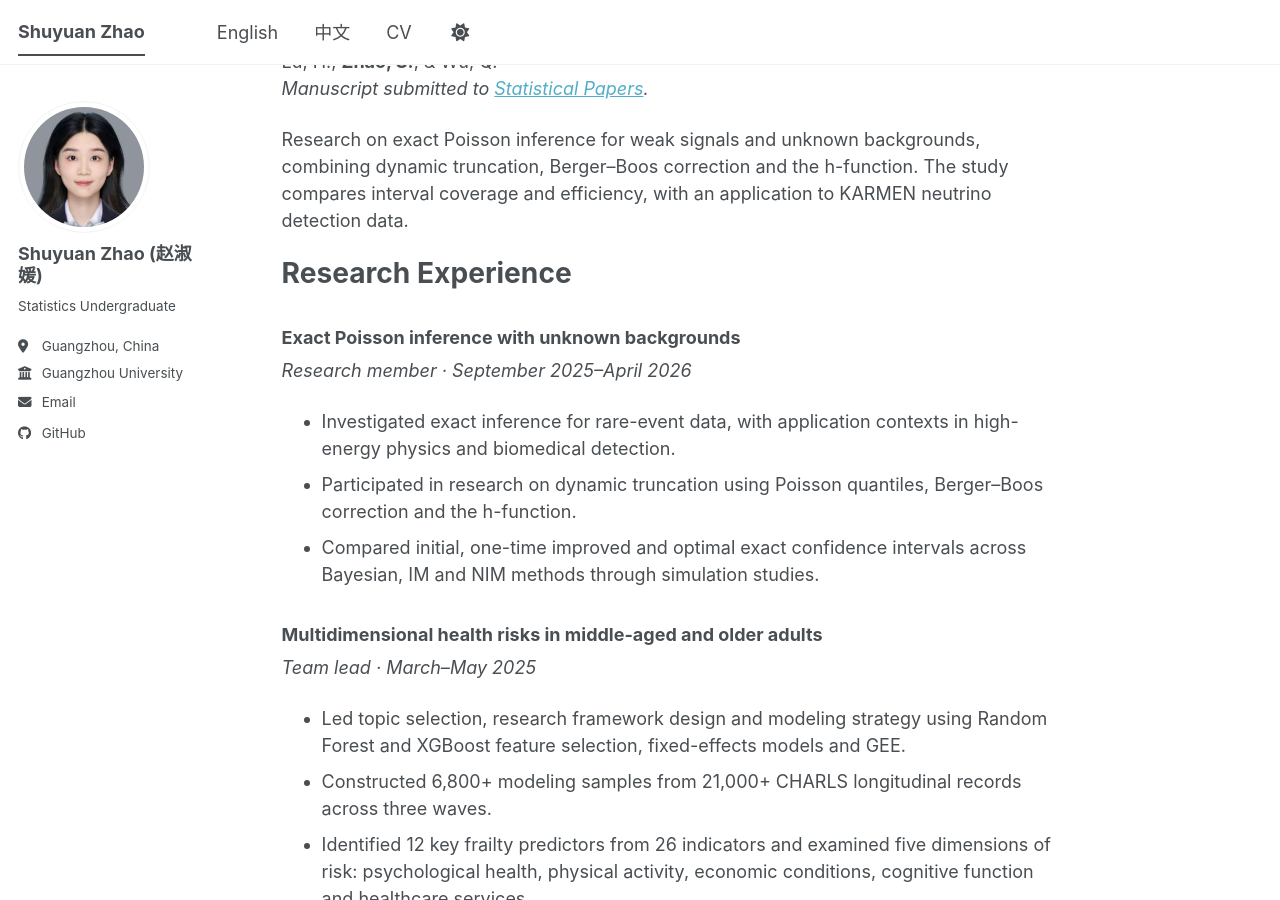
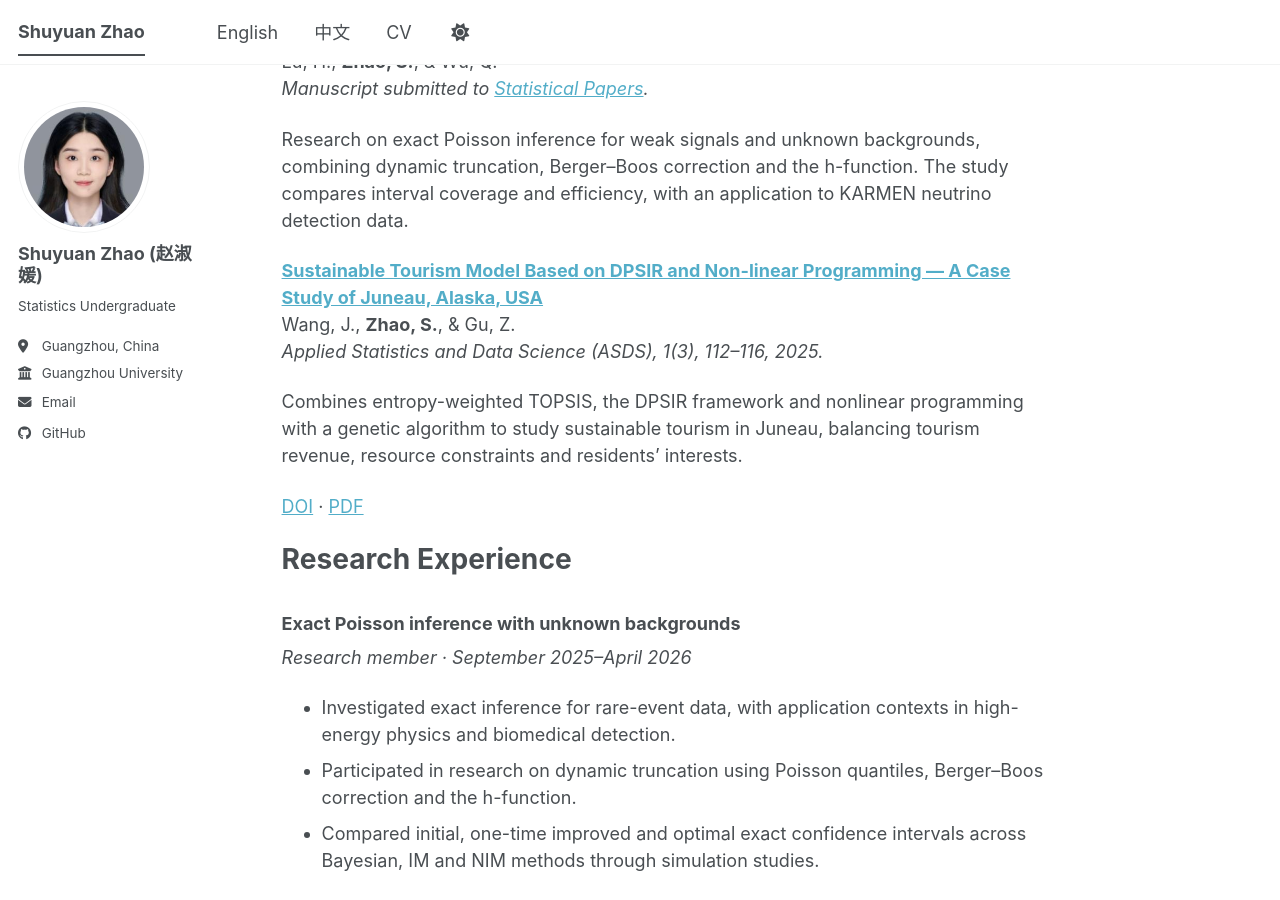
Before and after one commit to babyshark29666-droid/babyshark29666-droid.github.io, a Jekyll site: the page built from _pages/about.md, in a window 1280 px wide and 900 px high, scrolled down 831 px. Built offline with Jekyll 4.4.1, drawn with Linux system fonts in a browser that asks for light colours; a script bundle is joined from its source files by our own code; a style sheet for code colours, icons or effects is not loaded.

Commit message:
Add published DPSIR tourism paper with DOI and PDF links

```diff
--- a/_pages/about.md
+++ b/_pages/about.md
@@ -49,6 +49,14 @@ Lu, H., **Zhao, S.**, & Wu, Q.<br>
 *Manuscript submitted to [Statistical Papers](https://link.springer.com/journal/362).*
 
 Research on exact Poisson inference for weak signals and unknown backgrounds, combining dynamic truncation, Berger–Boos correction and the h-function. The study compares interval coverage and efficiency, with an application to KARMEN neutrino detection data.
+
+**[Sustainable Tourism Model Based on DPSIR and Non-linear Programming — A Case Study of Juneau, Alaska, USA](https://doi.org/10.61369/ASDS.12187)**<br>
+Wang, J., **Zhao, S.**, & Gu, Z.<br>
+*Applied Statistics and Data Science (ASDS), 1(3), 112–116, 2025.*
+
+Combines entropy-weighted TOPSIS, the DPSIR framework and nonlinear programming with a genetic algorithm to study sustainable tourism in Juneau, balancing tourism revenue, resource constraints and residents' interests.
+
+[DOI](https://doi.org/10.61369/ASDS.12187) · [PDF]({{ '/files/publications/sustainable-tourism-dpsir-2025.pdf' | relative_url }})
 
 # Research Experience
 
```
Also changed, not shown: _pages/about-zh.md (+8 -0 lines), 1 other file.
